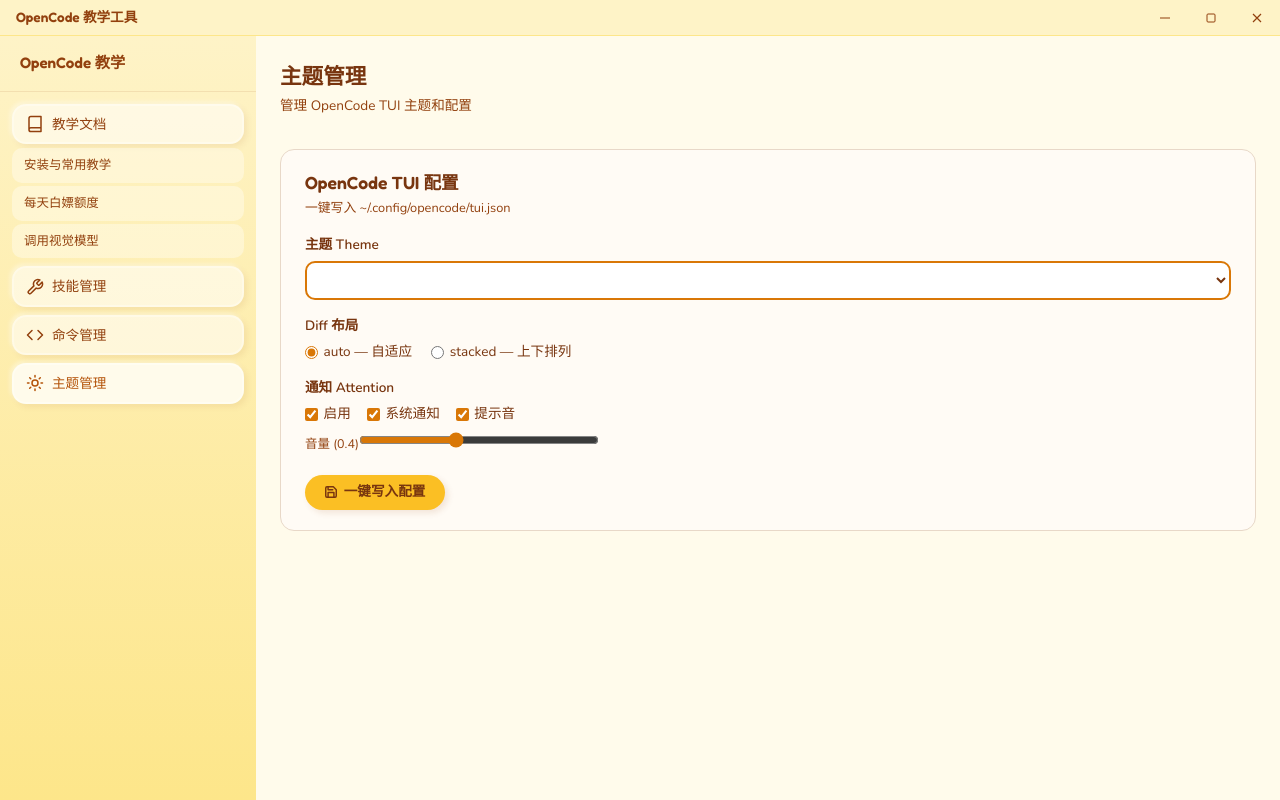
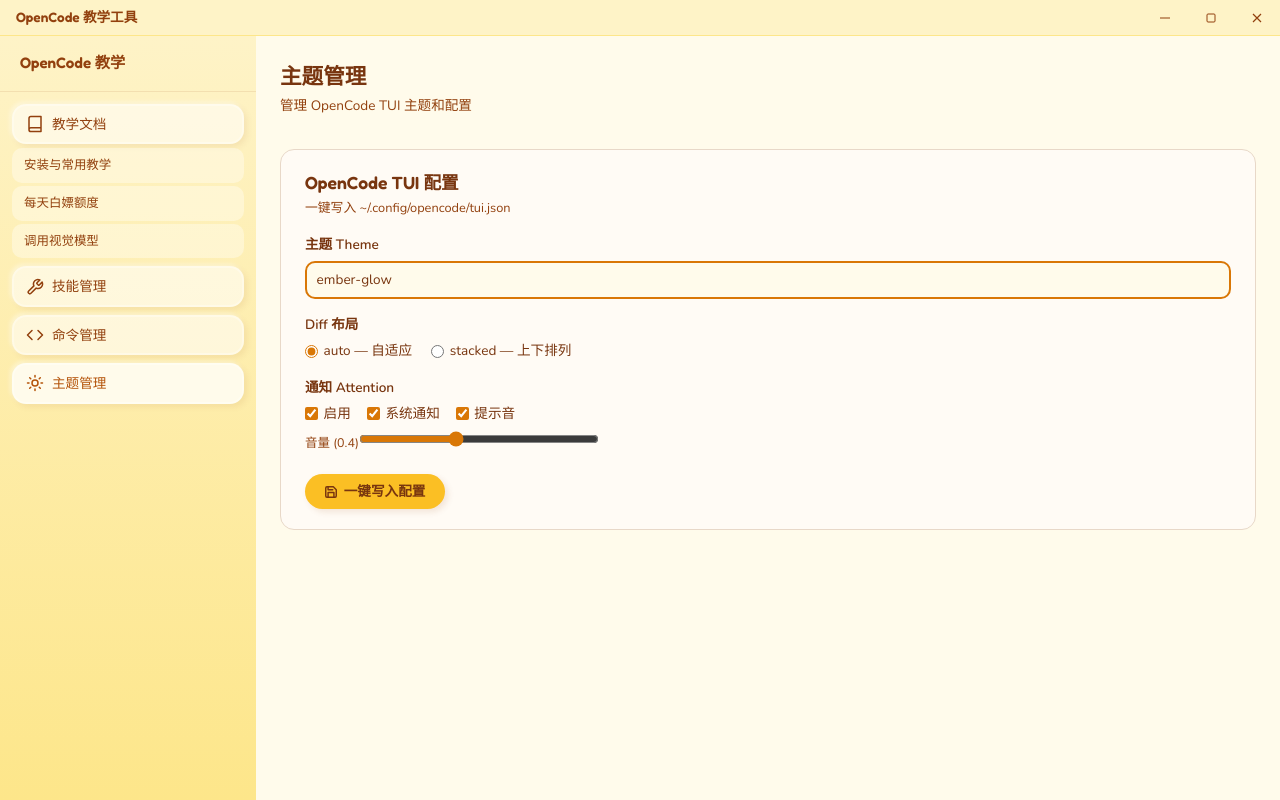
Before and after one commit to zjy1020/OpenCode-Teaching-and-Configuration, a Vue app: page /themes in a window 1280 px wide. Built offline with nearby package versions, Linux system fonts and the light colour scheme; the HTML template or start-up script is replaced by a standard one.

Commit message:
chore: 主题直接显示 ember-glow，去掉下拉

```diff
--- a/src/components/TuiConfigForm.vue
+++ b/src/components/TuiConfigForm.vue
@@ -15,9 +15,8 @@
   attention: Attention
 }
 
-const embeddedThemes = ref<string[]>([])
 const config = ref<TuiConfig>({
-  theme: 'tokyonight',
+  theme: 'ember-glow',
   diff_style: 'auto',
   attention: { enabled: true, notifications: true, sound: true, volume: 0.4 },
 })
@@ -28,9 +27,6 @@
   try {
     const c = await invoke<TuiConfig>('read_tui_config')
     config.value = c
-  } catch {}
-  try {
-    embeddedThemes.value = await invoke<string[]>('list_embedded_themes')
   } catch {}
 })
 
@@ -56,9 +52,7 @@
     <div class="config-grid">
       <div class="field">
         <label class="field-label">主题 Theme</label>
-        <select v-model="config.theme" class="select-input">
-          <option v-for="t in embeddedThemes" :key="t" :value="t">{{ t }}</option>
-        </select>
+        <div class="theme-display">ember-glow</div>
       </div>
 
       <div class="field">
@@ -151,6 +145,15 @@
   font-size: 0.78rem;
   color: #92400e;
   margin-bottom: 0.25rem;
+}
+.theme-display {
+  padding: 0.45rem 0.6rem;
+  border: 2px solid #d97706;
+  border-radius: 10px;
+  font-family: 'Nunito', sans-serif;
+  font-size: 0.85rem;
+  background: #fffbeb;
+  color: #78350f;
 }
 .select-input {
   padding: 0.45rem 0.6rem;
```
